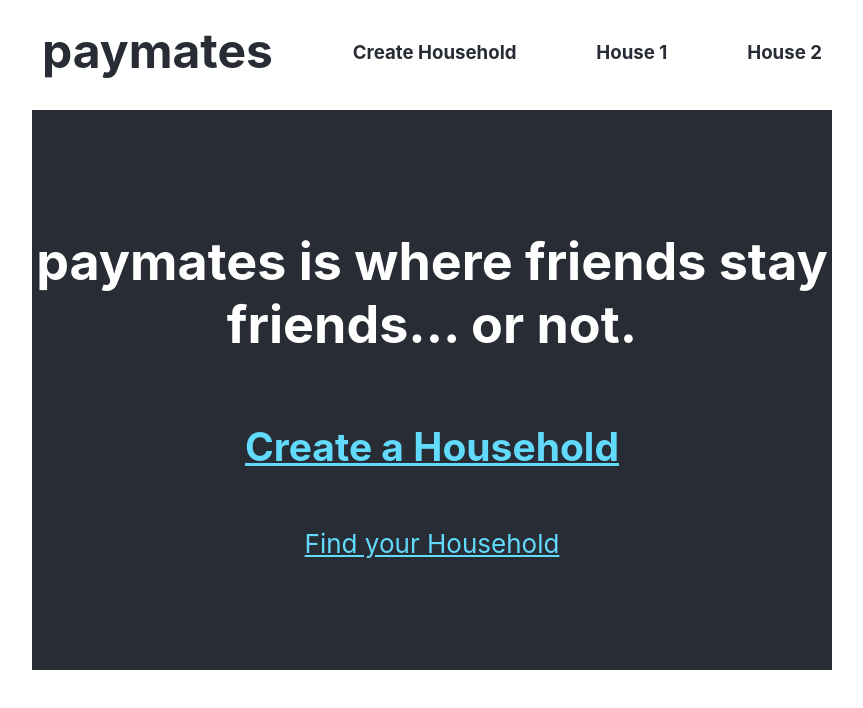
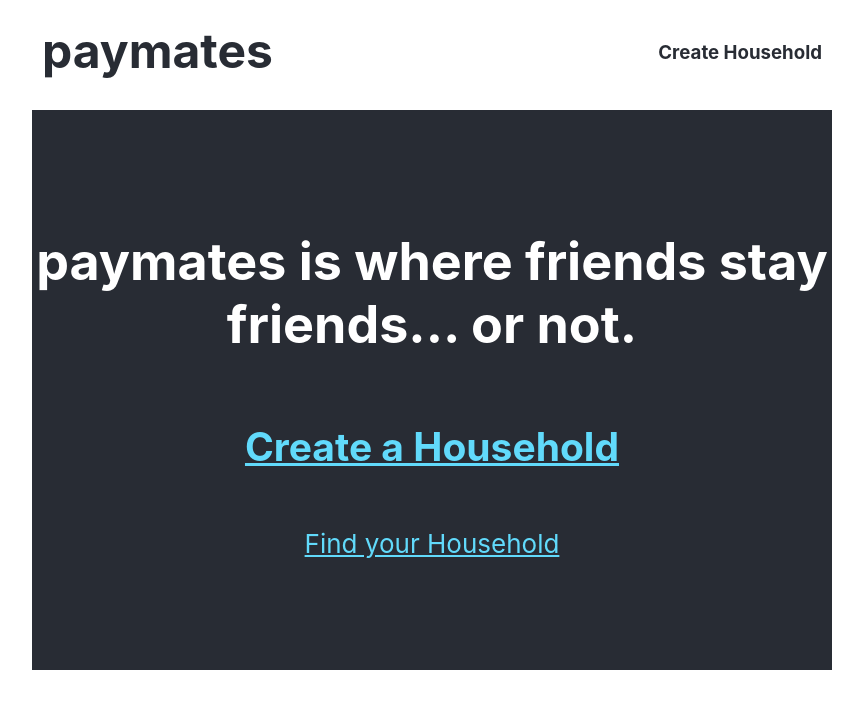
Before and after one commit to houblon/paymates, a React (Create React App) app in the folder client/: page / in a window 1280 px wide. Shown: the top 708 px of the page, without its empty margins (208-1071 px from the left). Built offline with nearby package versions, Linux system fonts and the light colour scheme; the HTML template or start-up script is replaced by a standard one.

Commit message:
removed house links at the top.

```diff
--- a/client/src/App.js
+++ b/client/src/App.js
@@ -23,9 +23,6 @@ class App extends Component {
         <nav className="Paymates-navigation">
           <h1 className="Paymates-title"><Link to="/">paymates</Link></h1>
           <h2><Link to="/create-household/">Create Household</Link></h2>
-          <h2><Link to="/household/5c1430a2e5743f0bb34749be">House 1</Link></h2>
-          <h2><Link to="/household/5c1430bd9c299a0bc44b4d96">House 2</Link></h2>
-
         </nav>
         <div className="Paymates-mainContent">
           <Switch>
```
